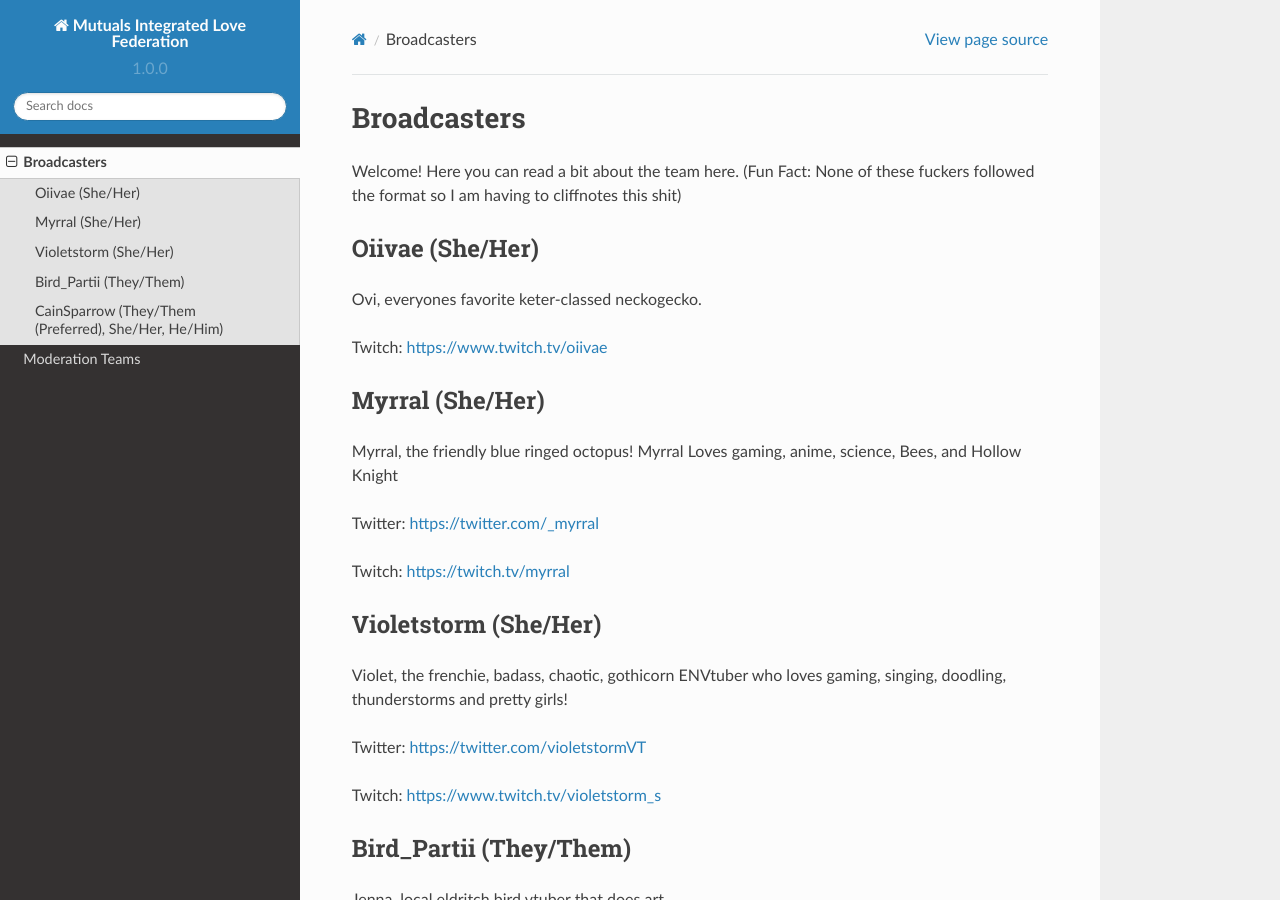
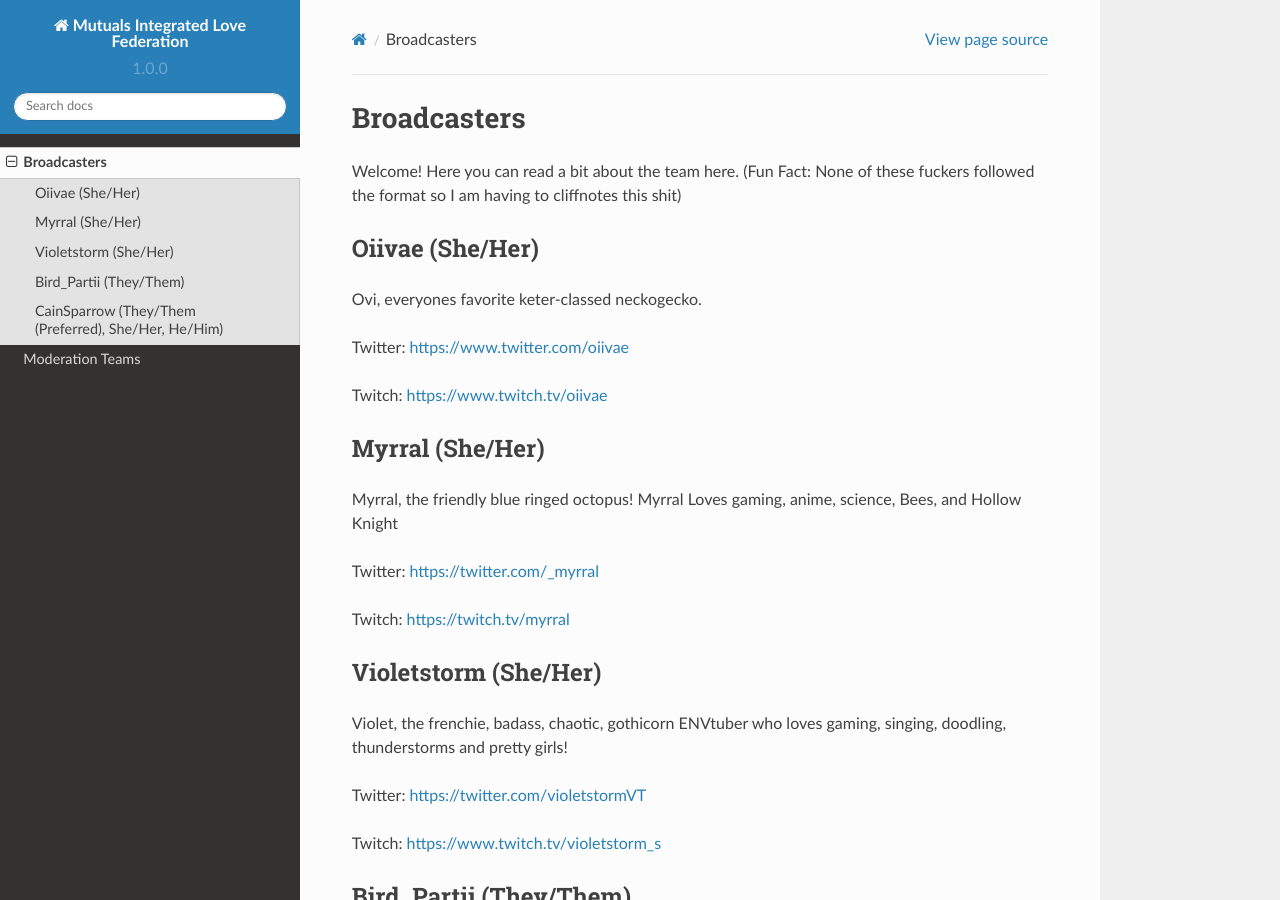
Before and after one commit to OiivaeCommunity/love, a Sphinx documentation site: the page built from docs/source/broadcasters.rst, in a window 1280 px wide and 900 px high. Built offline with Sphinx 7.4.7 and the Read the Docs theme 2.0.0, drawn with Linux system fonts in a browser that asks for light colours; some of the changed lines change nothing that is shown.

Commit message:
Update broadcasters.rst

```diff
--- a/docs/source/broadcasters.rst
+++ b/docs/source/broadcasters.rst
@@ -6,6 +6,8 @@
 Oiivae (She/Her)
 ''''''
 Ovi, everyones favorite keter-classed neckogecko.
+
+Twitter: https://www.twitter.com/oiivae
 
 Twitch: https://www.twitch.tv/oiivae
 
```
